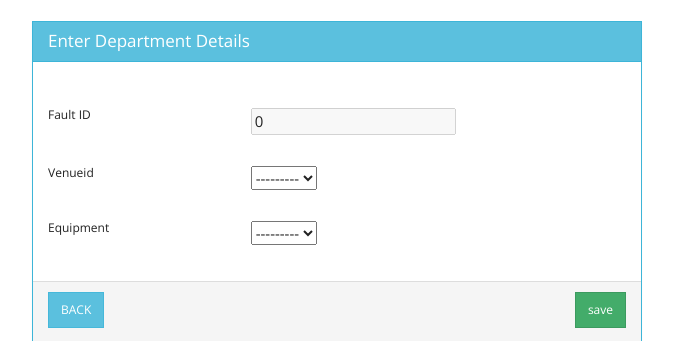
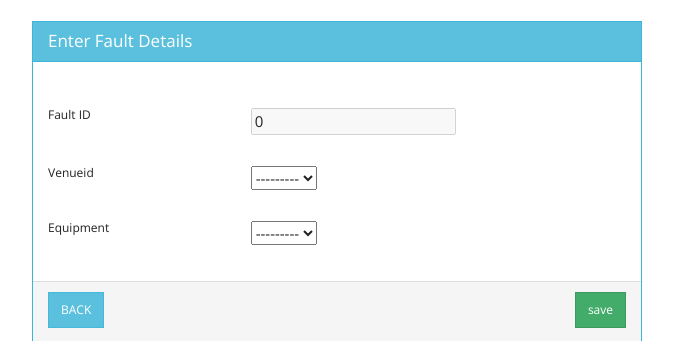
Before and after one commit to ananth1996/CRMS, a Django app: page /faults/addFault/ in a window 1280 px wide. Shown: the part 45-386 px from the top of the page, without its empty margins (303-976 px from the left). Run offline with Django 3.2, Linux system fonts and the light colour scheme; the visitor is signed in with stand-in values (Sample User, id 1); data that the repository does not hold is empty; some libraries are stand-ins or nearby versions.

Commit message:
Changed Report Fault Template

```diff
--- a/templates/faults/addFault.html
+++ b/templates/faults/addFault.html
@@ -8,7 +8,7 @@
         <div class="col-lg-6 col-lg-offset-3">
            <div class="panel panel-info">
                 <div class="panel-heading">
-                    <h3 class="panel-title">Enter Department Details </h3>
+                    <h3 class="panel-title">Enter Fault Details </h3>
                 </div>
                 <div class="panel-body">
                     <form method="post" action="" class="form">
```
